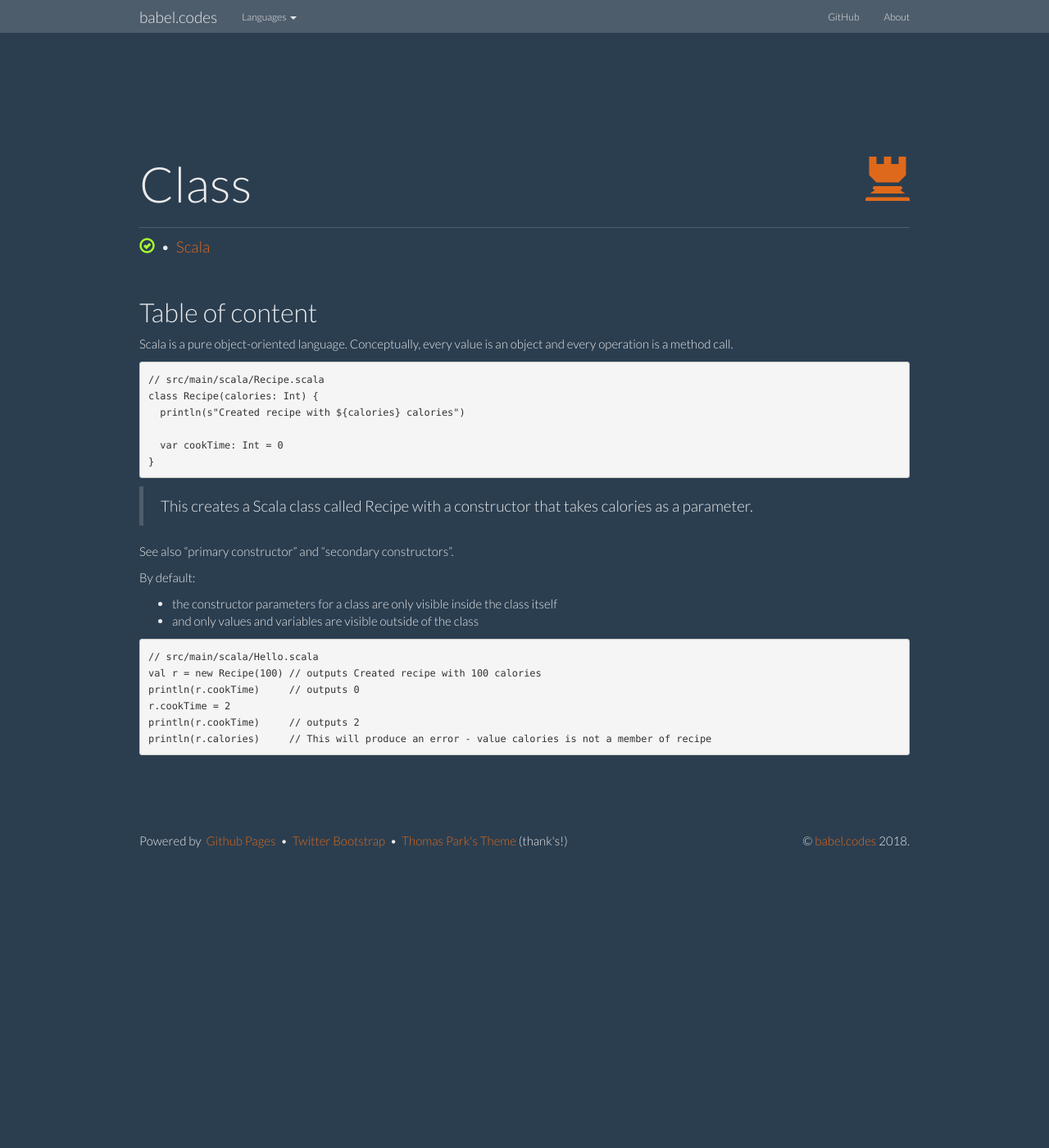
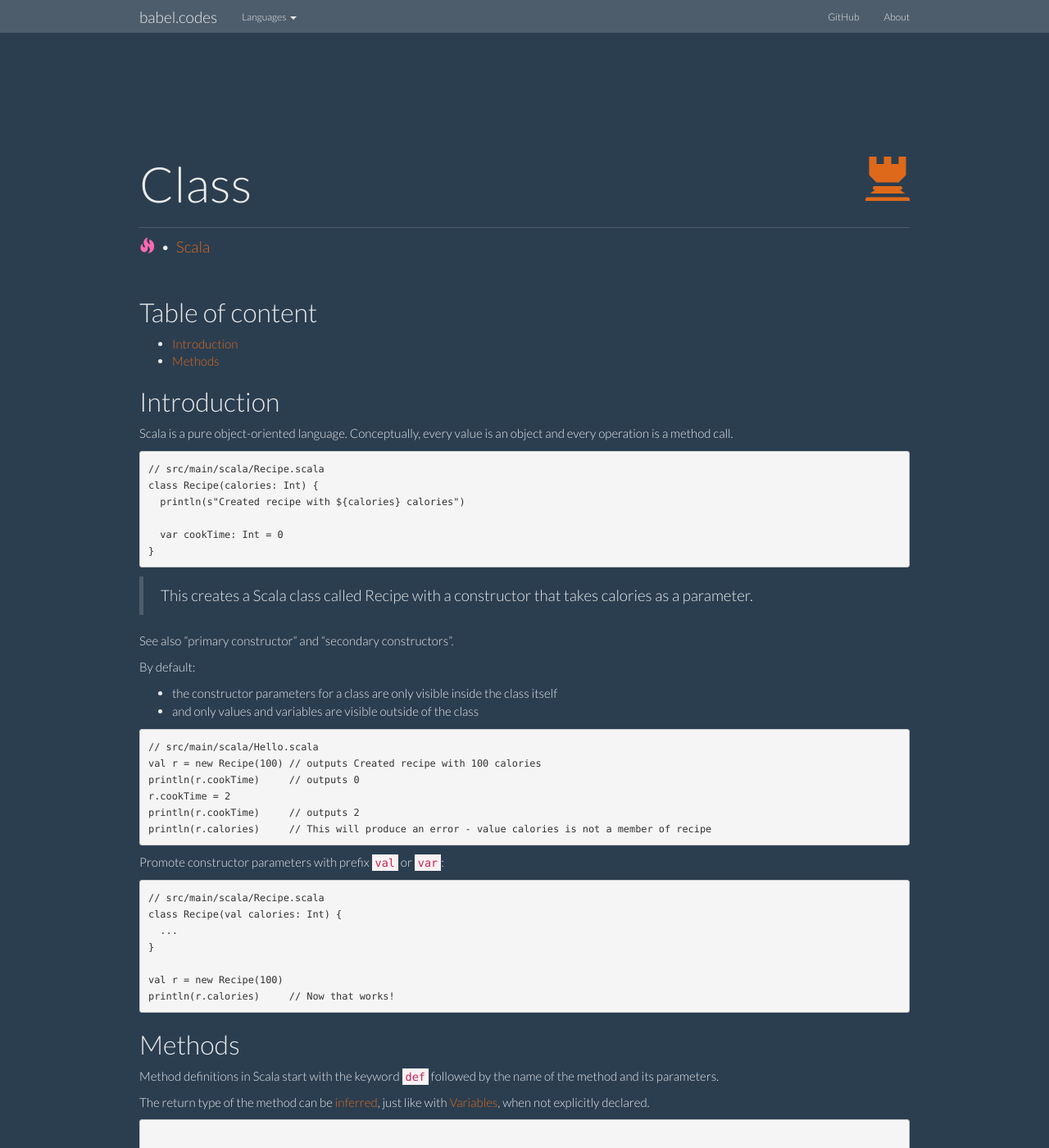
Before and after one commit to babelcodes/babelcodes.github.io, a Jekyll site: the page built from _languages/Scala/Class.md, in a window 1280 px wide and 1400 px high. Shown: the whole window at 82% size. Built offline with Jekyll 4.4.1, drawn with Linux system fonts in a browser that asks for light colours; nearby versions of some CDN libraries; some of the changed text lies outside the part shown.

Commit message:
#4 - Scala: class draft.

```diff
--- a/_languages/Scala/Class.md
+++ b/_languages/Scala/Class.md
@@ -31,6 +31,8 @@
 * TOC
 {:toc}
 
+## Introduction
+
 Scala is a pure object-oriented language. Conceptually, every value is an object and every operation is a method call.
 
 <pre><code>// src/main/scala/Recipe.scala
@@ -56,3 +58,28 @@
 println(r.cookTime)     // outputs 2
 println(r.calories)     // This will produce an error - value calories is not a member of recipe
 </code></pre>
+
+
+Promote constructor parameters with prefix `val` or `var`:
+
+<pre><code>// src/main/scala/Recipe.scala
+class Recipe(val calories: Int) {
+  ...
+}
+
+val r = new Recipe(100)
+println(r.calories)     // Now that works!
+</code></pre>
+
+
+## Methods
+
+Method definitions in Scala start with the keyword `def` followed by the name of the method and its parameters.
+
+The return type of the method can be [inferred](/functional/TypeInference), just like with [Variables](Variable), when not explicitly declared.
+
+<pre><code>
+def estimatedEffort(servings:Int): Int = {
+println("estimating the effort...")
+servings * cookTime * calories }
+</code></pre>
```
Also changed, not shown: other parts of _languages/Scala/Class.md (+1 -1 lines).
